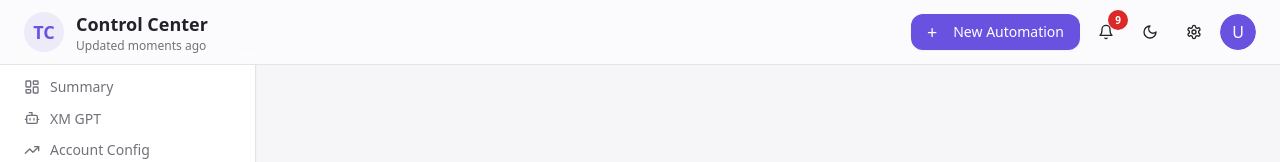
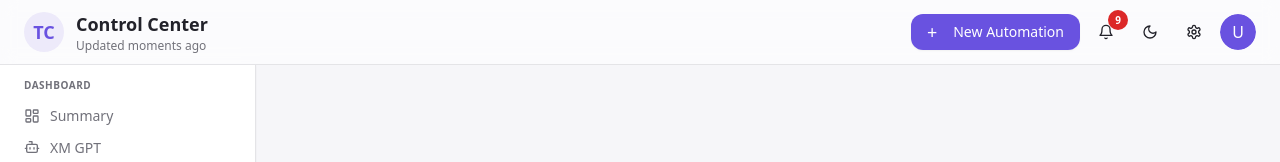
Before and after one commit to xclusivemoneyai/user-dashboard-xm, a React (Vite) app: page /call in a window 1280 px wide. Shown: the top 162 px of the page. Built offline with nearby package versions, Linux system fonts and the light colour scheme.

Commit message:
Add Dashboard section

```diff
--- a/src/components/DashboardSidebar.tsx
+++ b/src/components/DashboardSidebar.tsx
@@ -84,6 +84,7 @@ export const DashboardSidebar = () => {
         isMobileMenuOpen ? "translate-x-0" : "-translate-x-full"
       )}>
         <div className="flex flex-col gap-0.5 p-3 py-2">
+        <SidebarItem label="Dashboard" isHeader />
         <SidebarItem icon={<LayoutDashboard className="h-4 w-4" />} label="Summary" path="/" active={location.pathname === "/"} />
         <SidebarItem icon={<Bot className="h-4 w-4" />} label="XM GPT" path="/xm-gpt" active={location.pathname === "/xm-gpt"} />
         <SidebarItem icon={<TrendingUp className="h-4 w-4" />} label="Account Config" path="/account-config" active={location.pathname === "/account-config"} />
```
